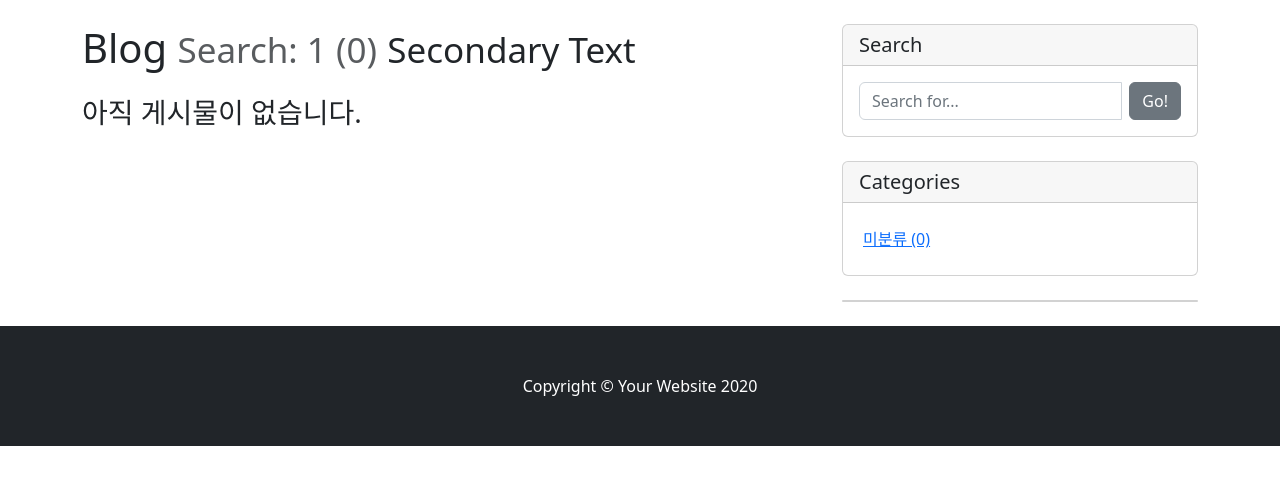
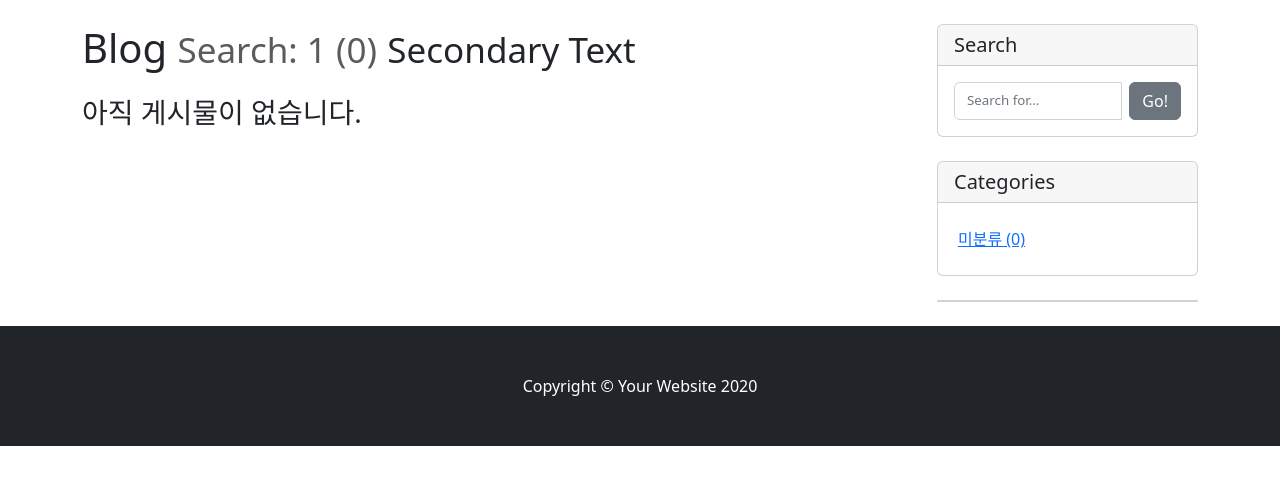
Before and after one commit to nidolight/djangoPublish, a Django app: page /blog/search/1/ in a window 1280 px wide. Shown: the part 56-541 px from the top of the page. Run offline with Django 4.2, Linux system fonts and the light colour scheme; data that the repository does not hold is empty; some libraries are stand-ins or nearby versions.

Commit message:
search font modified

```diff
--- a/blog/templates/blog/base.html
+++ b/blog/templates/blog/base.html
@@ -44,20 +44,20 @@
     <div class="row">
 
       <!-- Blog Entries Column -->
-      <div class="col-md-8" id="main-area">
+      <div class="col-md-9" id="main-area">
         {% block main_area %}
         {% endblock %}
       </div>
 
       <!-- Sidebar Widgets Column -->
-      <div class="col-md-4">
+      <div class="col-md-3">
 
         <!-- Search Widget -->
         <div class="card my-4">
           <h5 class="card-header">Search</h5>
           <div class="card-body">
             <div class="input-group gap-2">
-              <input type="text" class="form-control" placeholder="Search for..." id="search-input">
+              <input type="text" class="form-control" placeholder="Search for..." id="search-input" style="font-size:10pt;">
               <span class="input-group-append">
                 <button class="btn btn-secondary" type="button" onclick="searchPost();">Go!</button>
               </span>
--- a/blog/templates/blog/post_detail.html
+++ b/blog/templates/blog/post_detail.html
@@ -95,7 +95,7 @@
           <div class="card-body">
             {% if user.is_authenticated %}
             <style>
-                label.form-label{ display: none; }
+                label.form-label { display: none; }
                 #id_content { height: 5em; }
             </style>
             <form id="comment-form" method="POST" action="{{ post.get_absolute_url }}new_comment/" style="textarea.rows:3;">
```
